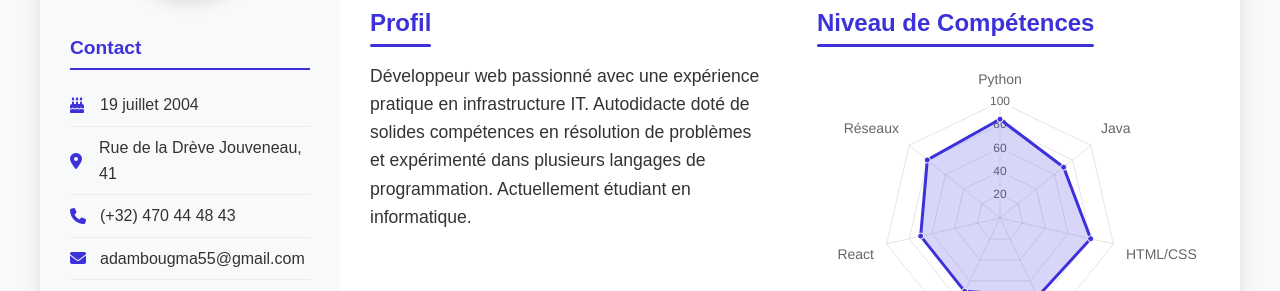
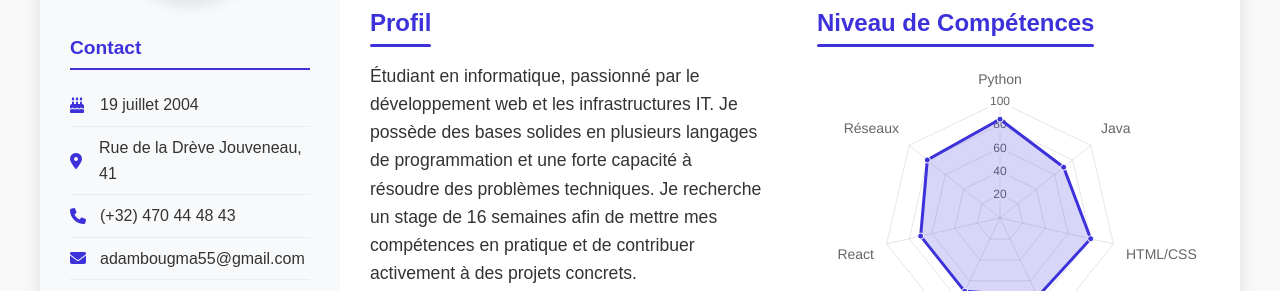
Before and after one commit to JalJim/JalJim.github.io, a plain HTML site: page index.html in a window 1280 px wide. Shown: the part 200-491 px from the top of the page. Drawn offline with nearby package versions, Linux system fonts and the light colour scheme.

Commit message:
Update index.html
description of me change

```diff
--- a/index.html
+++ b/index.html
@@ -120,9 +120,10 @@
         <div class="profile-skills-container">
           <div class="profile-column">
             <h2>Profil</h2>
-            <p>Développeur web passionné avec une expérience pratique en infrastructure IT.
-              Autodidacte doté de solides compétences en résolution de problèmes et expérimenté dans plusieurs langages de programmation.
-              Actuellement étudiant en informatique.</p>
+            <p> Étudiant en informatique, passionné par le développement web et les infrastructures IT.
+              Je possède des bases solides en plusieurs langages de programmation et une forte capacité à résoudre des problèmes techniques.
+              Je recherche un stage de 16 semaines afin de mettre mes compétences en pratique et de contribuer activement à des projets concrets.
+</p>
           </div>
           <div class="skills-chart-column">
             <h2>Niveau de Compétences</h2>
```
